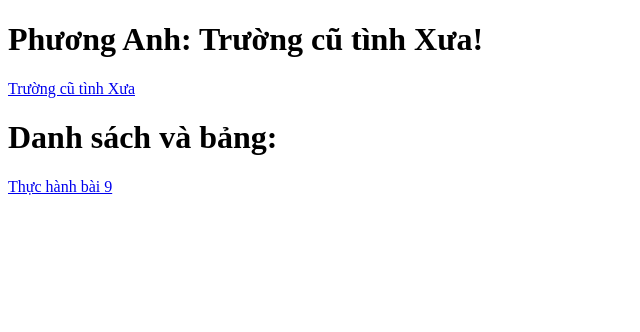
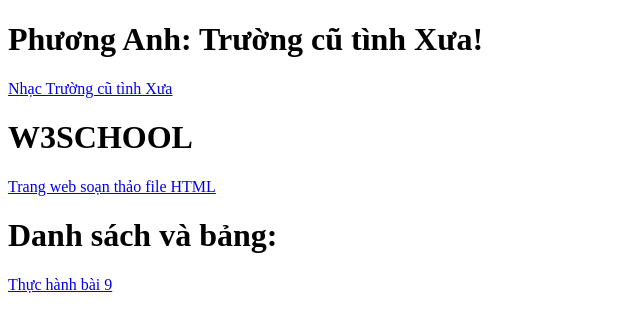
Before and after one commit to lieunh22-bit/Web-khoi-dong-bai-10, a plain HTML site: page index.html in a window 1280 px wide. Shown: the whole page, without its empty margins (0-640 px from the left). Drawn offline with Linux system fonts and the light colour scheme.

Commit message:
Add files via upload

```diff
--- a/index.html
+++ b/index.html
@@ -2,11 +2,13 @@
 <html>
     <head>
         <meta charset="utf-8">
-        <title>Video nhạc hay</title>
+        <title>Bài 10 - Thẻ liên kết</title>
     </head>
     <body>
         <h1>Phương Anh: Trường cũ tình Xưa!</h1>
-        <a href ="https://www.youtube.com/watch?v=k6VmKV_FeAw" target="_blank">Trường cũ tình Xưa</a>
+        <a href ="https://www.youtube.com/watch?v=k6VmKV_FeAw" target="_blank">Nhạc Trường cũ tình Xưa</a>
+        <h1>W3SCHOOL</h1>
+        <a href="https://www.w3schools.com" target="_blank">Trang web soạn thảo file HTML</a>
         <h1>Danh sách và bảng:</h1>
         <a href="Thuchanh-bai9.html" target="_blank">Thực hành bài 9</a>
     </body>
```
